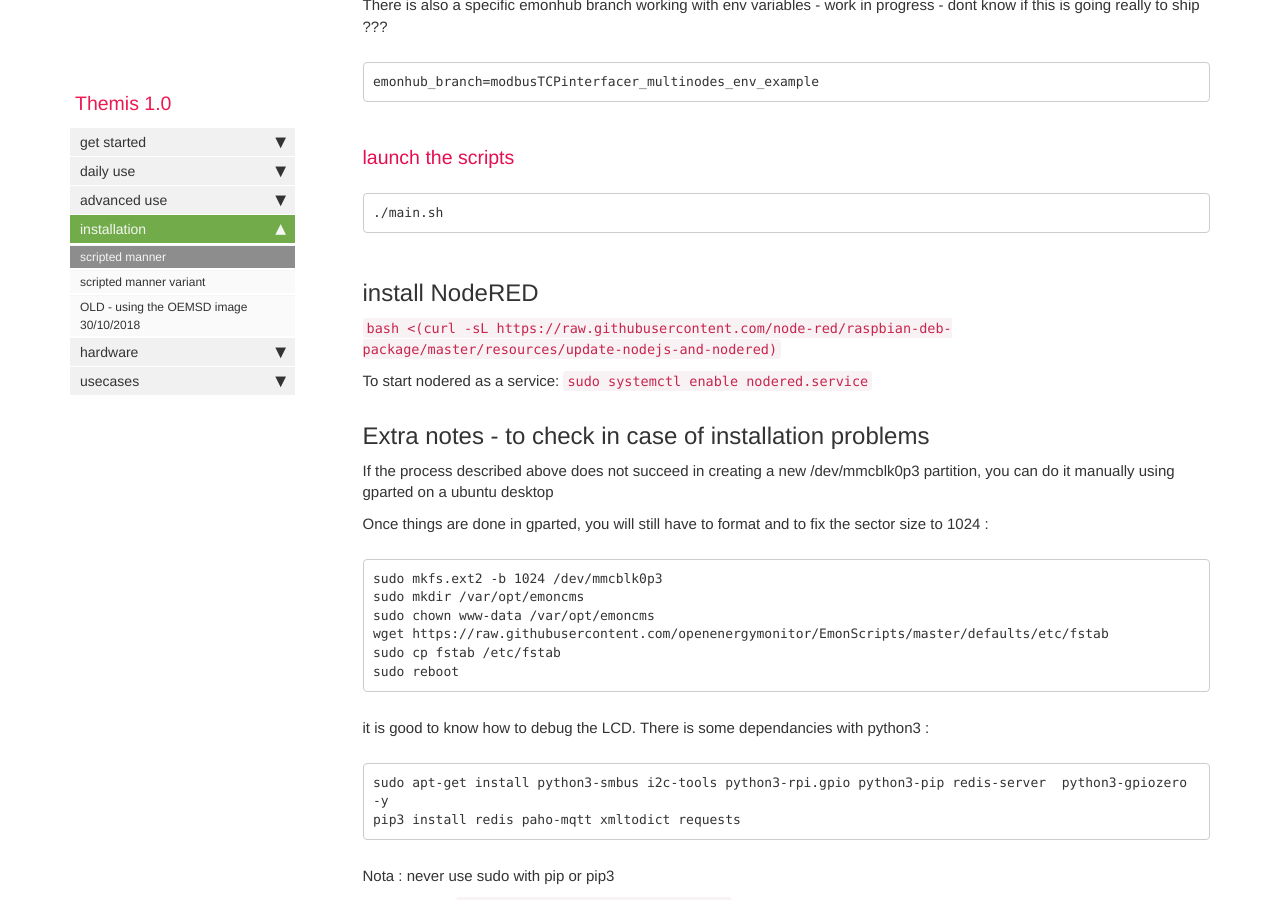
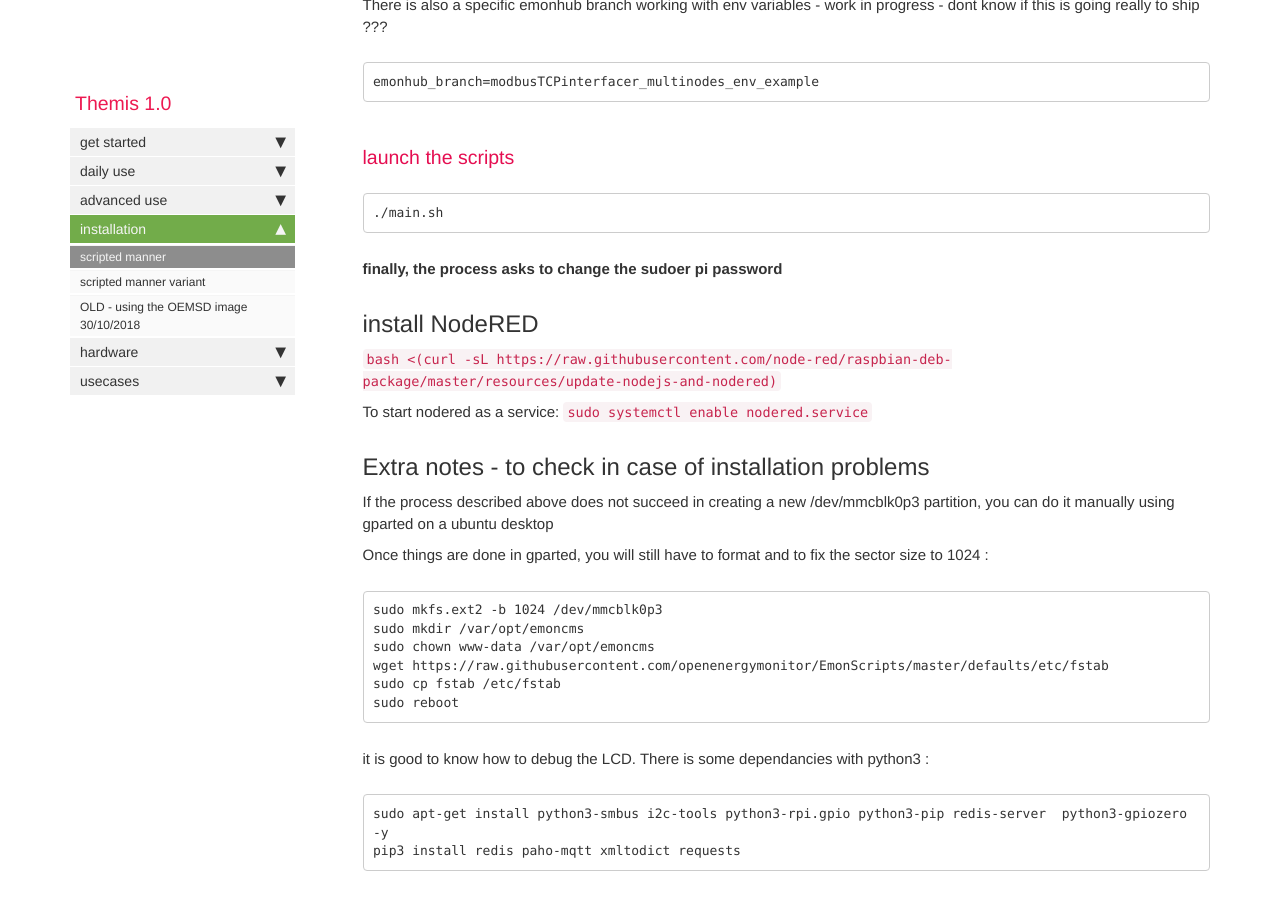
Before and after one commit to dromotherm/documentation, a Jekyll site: the page built from pages/themis/Note_install_Themis.md, in a window 1280 px wide and 900 px high, scrolled down 3348 px. Built offline with Jekyll 4.4.1, drawn with Linux system fonts in a browser that asks for light colours; comment, search, counter and statistics services are not loaded.

Commit message:
Update Note_install_Themis.md

````diff
--- a/pages/themis/Note_install_Themis.md
+++ b/pages/themis/Note_install_Themis.md
@@ -142,6 +142,7 @@
 ```
 ./main.sh
 ```
+**finally, the process asks to change the sudoer pi password**
 
 ## install NodeRED
 
````
